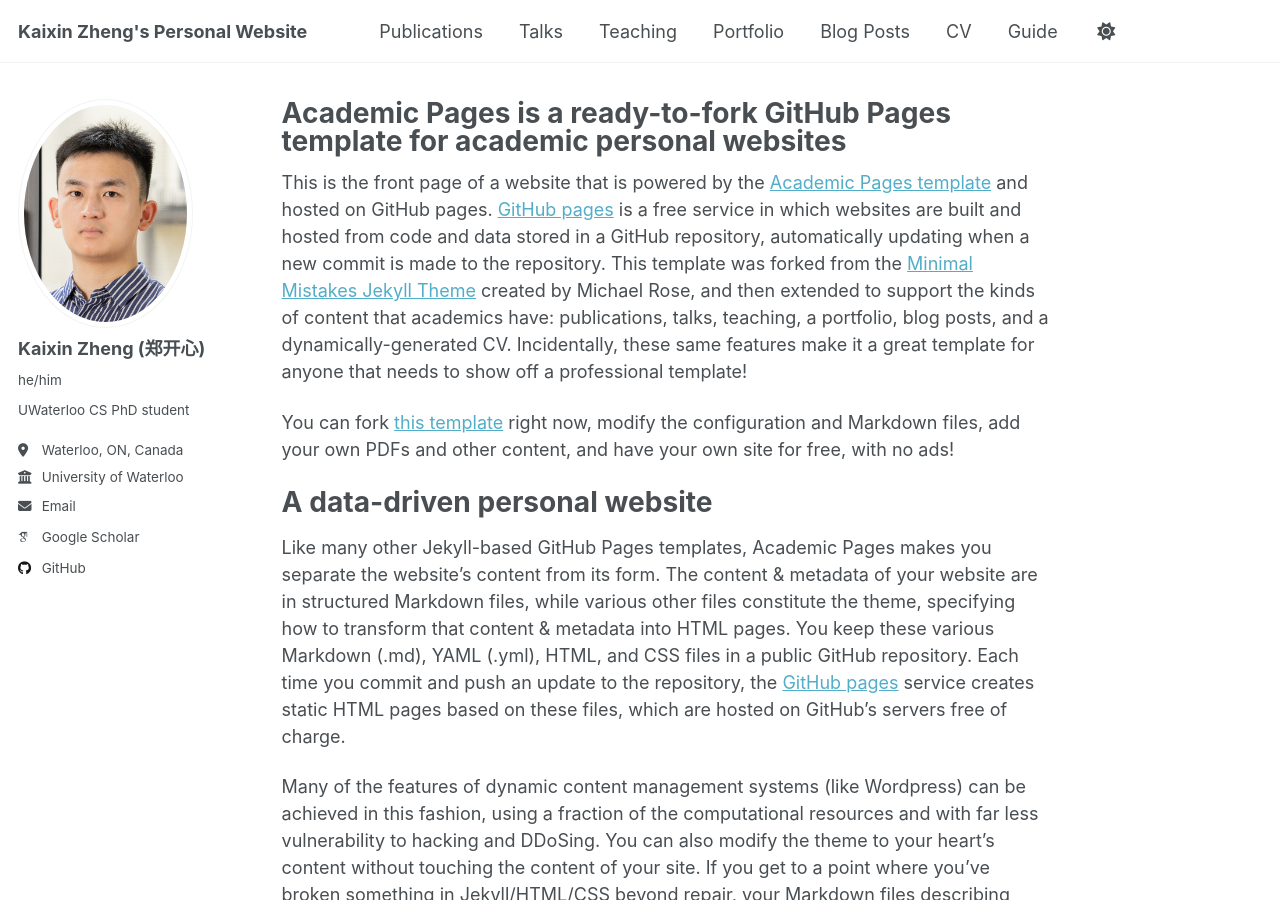
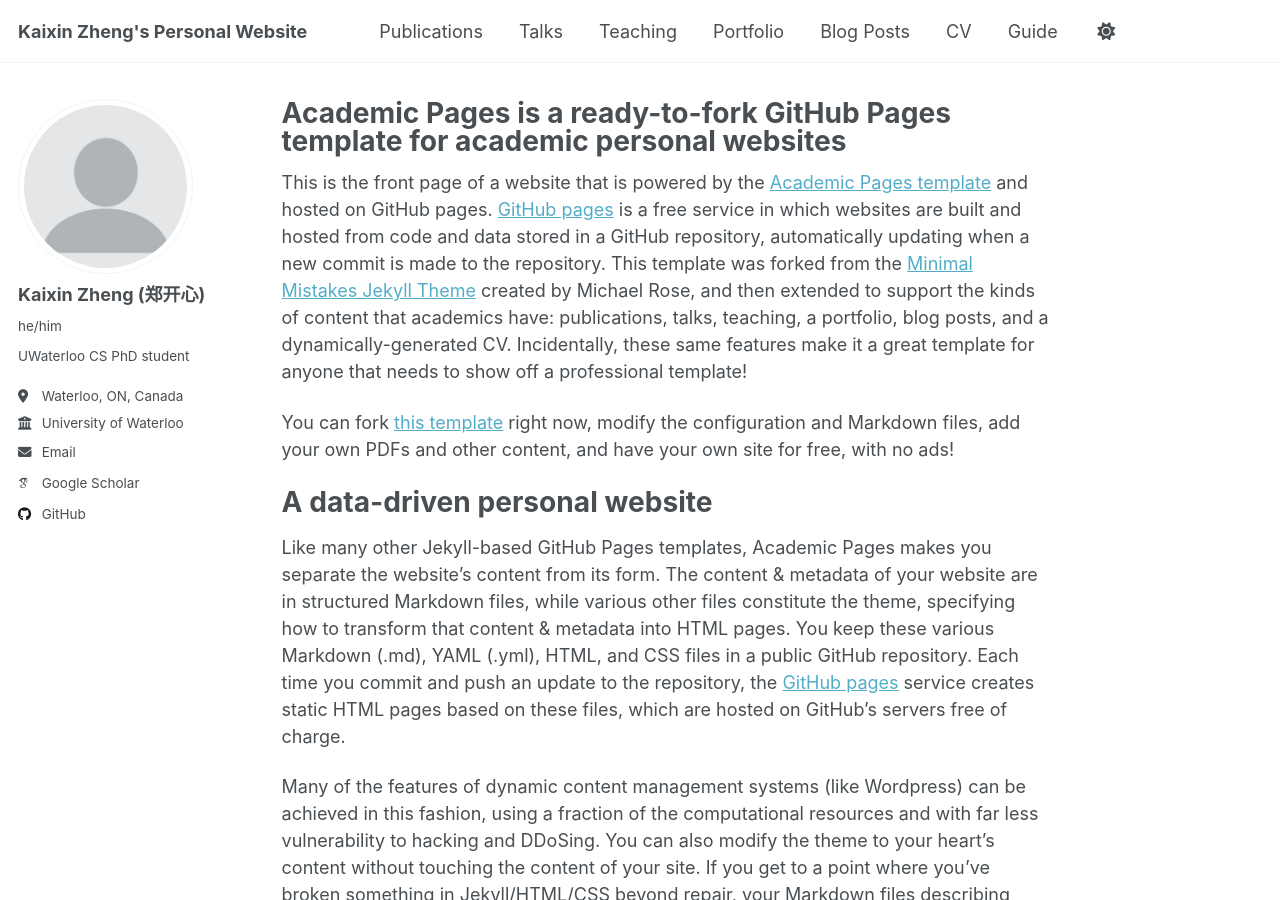
Before and after one commit to kaixin-zheng/kaixin-zheng.github.io, a Jekyll site: the page built from _pages/about.md, in a window 1280 px wide and 900 px high. Built offline with Jekyll 4.4.1, drawn with Linux system fonts in a browser that asks for light colours; some web fonts are replaced; a script that is not in the unit is left out.

Commit message:
Update _config.yml

```diff
--- a/_config.yml
+++ b/_config.yml
@@ -22,7 +22,7 @@ repository               : "academicpages/academicpages.github.io"
 #               Additional customization can be done by editing /_includes/author-profile.html
 author:
   # Biographic information
-  avatar           : "profile.jpg"
+  avatar           : "profile.png"
   name             : "Kaixin Zheng (郑开心)"
   pronouns         : "he/him"
   bio              : "UWaterloo CS PhD student"
@@ -47,7 +47,7 @@ author:
   bitbucket        : # Username - Update with your username on the site
   codepen          : # Username
   dribbble         : # Username
-  github           : "academicpages"
+  github           : 'kaixin-zheng'
   kaggle           : # Username
   stackoverflow    : # User number or user number and name (i.e., use "1" or "1/jeff-atwood")
 
```
